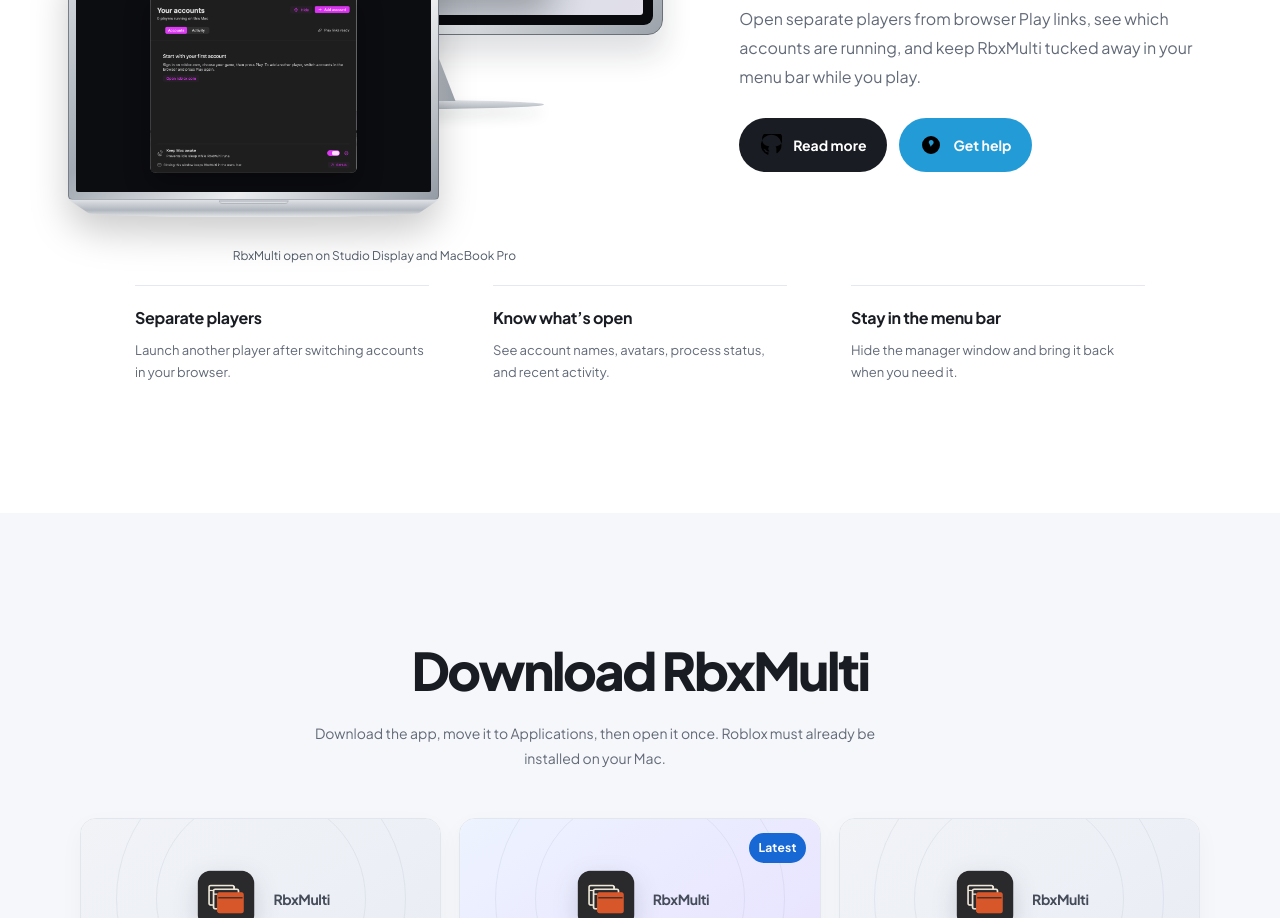
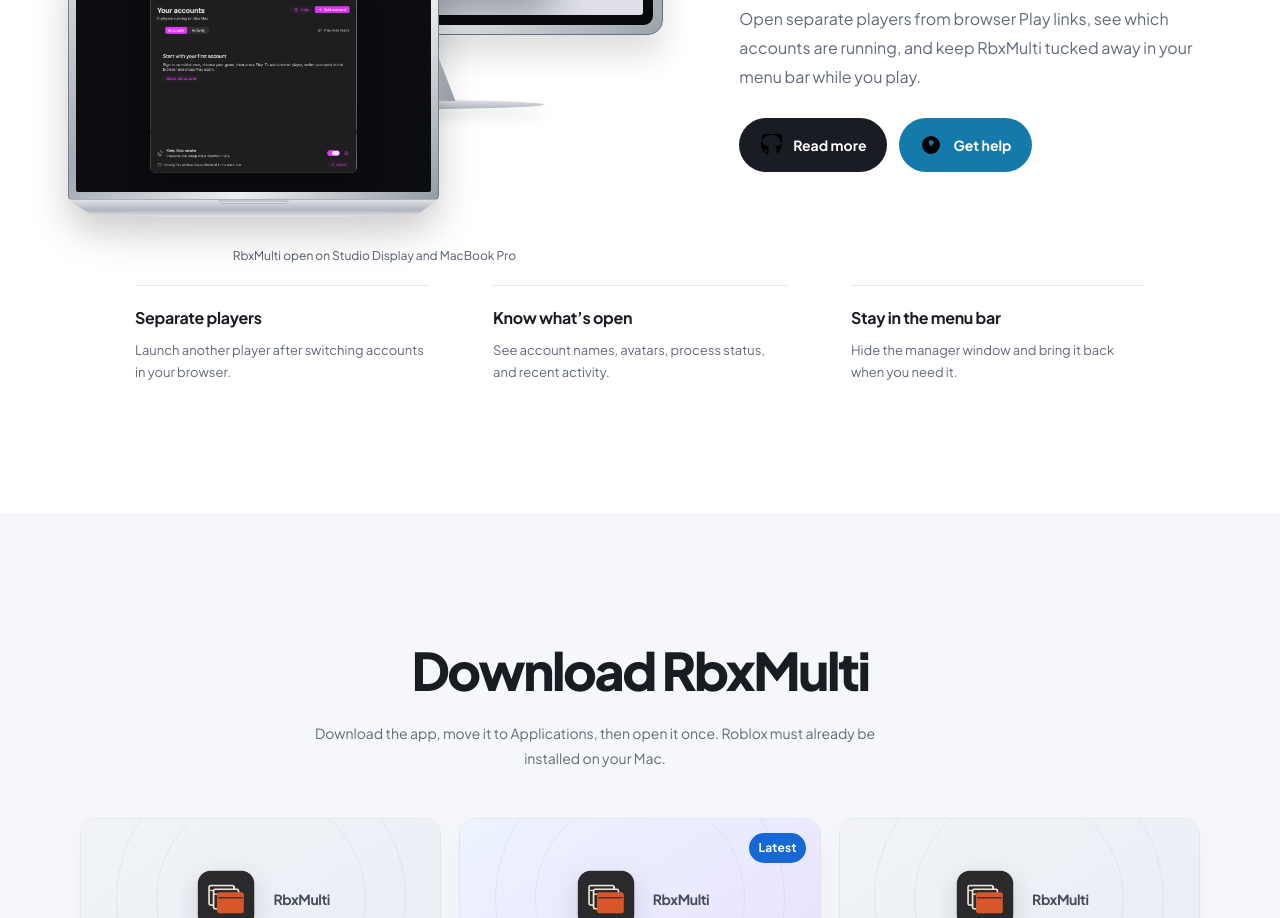
Before and after one commit to rlken/RbxMulti, a plain HTML site: page site/index.html in a window 1280 px wide. Shown: the part 1232-2150 px from the top of the page. Drawn offline with nearby package versions, Linux system fonts and the light colour scheme.

Commit message:
Improve help button text contrast

```diff
--- a/site/assets/css/style.css
+++ b/site/assets/css/style.css
@@ -81,8 +81,8 @@ button { font: inherit; }
 .feature-action svg { width: 22px; height: 22px; flex: 0 0 auto; }
 .feature-read-more { background: #191c22; }
 .feature-read-more:hover { background: #303640; }
-.feature-help { background: #239bd7; }
-.feature-help:hover { background: #1684bc; }
+.feature-help { background: #147aa9; }
+.feature-help:hover { background: #0e5c86; }
 
 .device-showcase { min-width: 0; margin: 0; }
 .device-stage { position: relative; width: 100%; height: clamp(390px, 42vw, 545px); }
```
